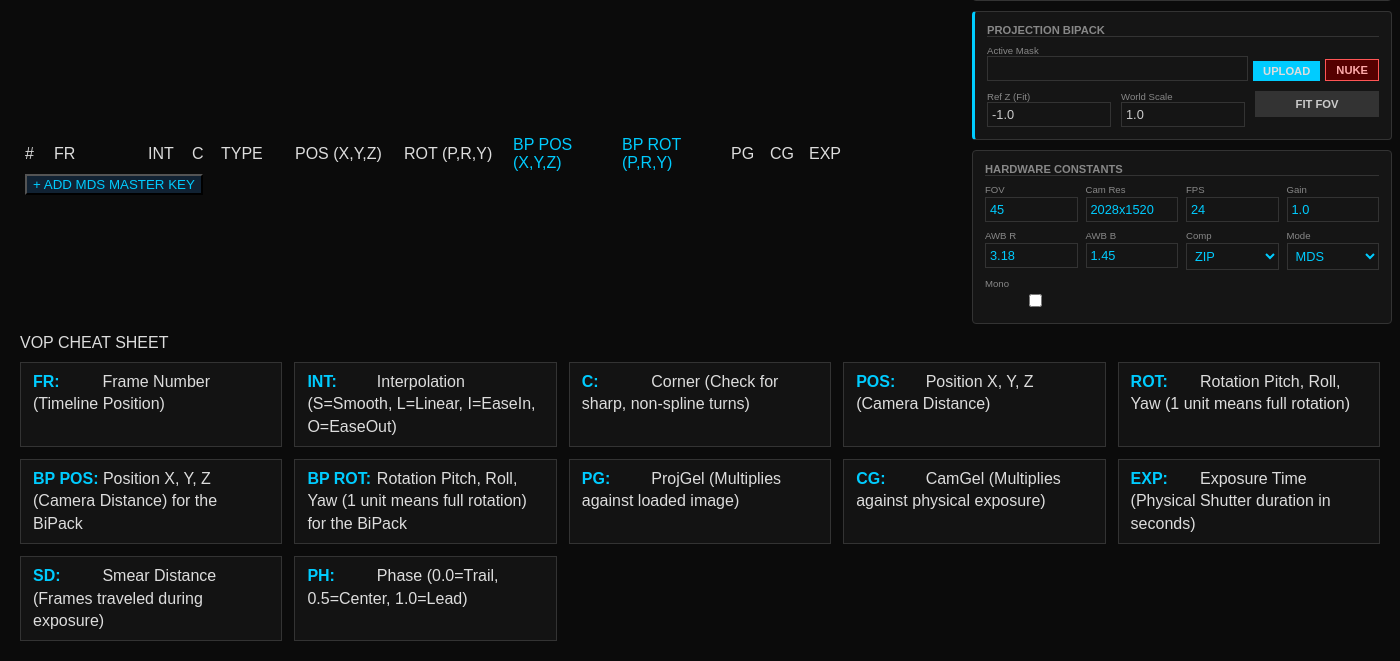
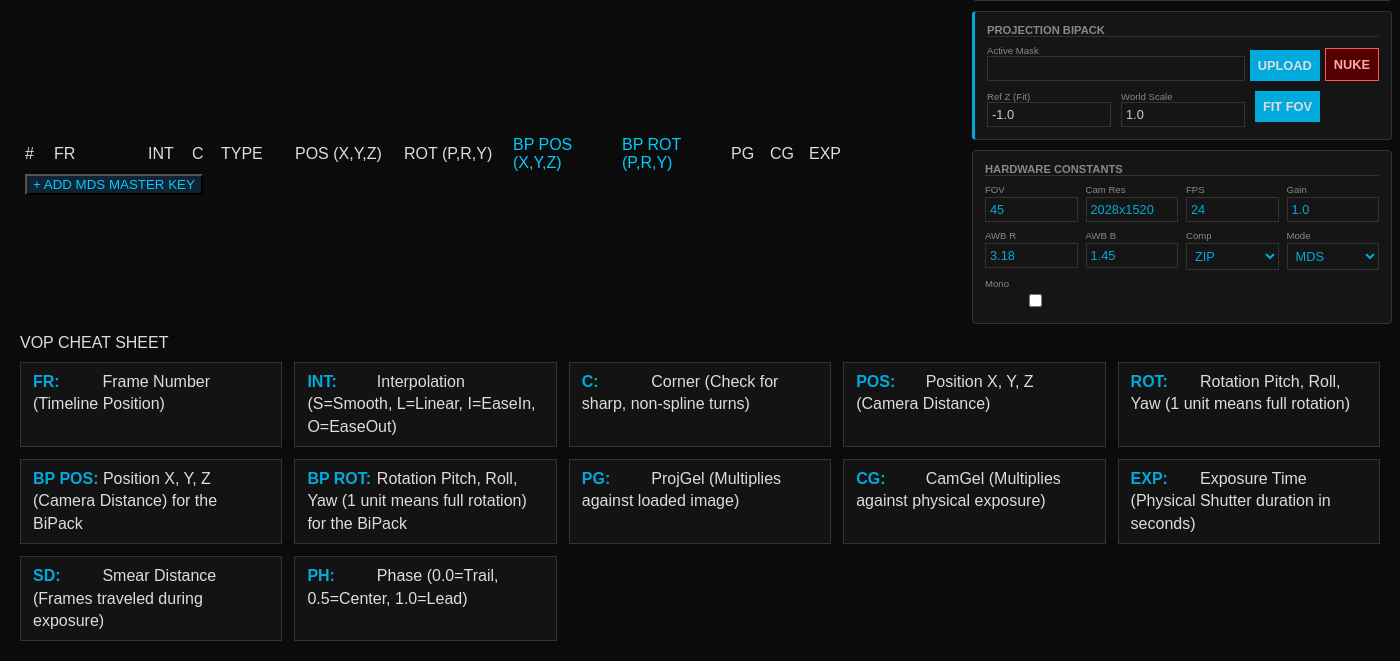
Before and after one commit to jmalmsten/VOP-MIRROR, a Flask app: page / in a window 1400 px wide. Shown: the part 525-1186 px from the top of the page. Run offline with Flask 3, Linux system fonts and the light colour scheme.

Commit message:
cleaned index.html from inline styles

```diff
--- a/static/style.css
+++ b/static/style.css
@@ -9,7 +9,7 @@ Description:        Stylings for the whole GUI
 
     /* >>> Global Brand & Accent Colors <<< */
 
-    --color-accent:         #0cf;   /* Used for text, borders, buttons, and BiPack Highlights */
+    --color-accent:         #0ad;   /* Used for text, borders, buttons, and BiPack Highlights */
     --color-danger:         #500;   /* Panic Buttons */
     --color-danger-text:    #f44;   /* Nuke Buttons */
     --color-warning:        #fa0;   /* Nuke confirmation */
@@ -133,27 +133,7 @@ body {
     color:  var(--color-warning);
 }
 
-.preview-area {
-    background:         #1a1a1a;
-    border:             1px solid var(--border-color);
-    min-width:          300px;
-    max-width:          70vh;
-    min-height:         200px;
-    max-height:         50vh;
-    display:            flex;
-    align-items:        center;
-    justify-content:    center;
-    overflow:           hidden;
-    grid-column:        1;
-    grid-row:           3;
-    justify-self:       center;
-    align-self:         start;
-}
-#probe_img {
-    max-width:      100%;
-    max-height:     100%;
-    object-fit:     contain;
-}
+/* ################ PROBE / PREVIEW / EXECUTE ################### */
 
 .group-box {
     background:     #151515;
@@ -161,6 +141,10 @@ body {
     border-radius:  var(--radius-standard);
     padding:        12px;
     margin-bottom:  10px;
+}
+
+.group-box.bipack {
+    border-left: 3px solid var(--color-accent);
 }
 
 .group-title {
@@ -220,6 +204,67 @@ body {
     box-sizing:     border-box;
 }
 
+.preview-area {
+    background:         #1a1a1a;
+    border:             1px solid var(--border-color);
+    min-width:          300px;
+    max-width:          70vh;
+    min-height:         200px;
+    max-height:         50vh;
+    display:            flex;
+    align-items:        center;
+    justify-content:    center;
+    overflow:           hidden;
+    grid-column:        1;
+    grid-row:           3;
+    justify-self:       center;
+    align-self:         start;
+}
+
+#probe_img {
+    max-width:      100%;
+    max-height:     100%;
+    object-fit:     contain;
+}
+
+.action-btn {
+    background:         var(--color-accent);
+    color:              var(--color-input);
+    border:             none;
+    padding:            8px;
+    border-radius:      var(--radius-small);
+    cursor:             pointer;
+    font-weight:        bold;
+    text-transform:     uppercase;
+    font-size:          0.8em;
+    width:              100%;
+}
+
+.action-btn.cam_preview {
+    background:     #333;
+    color:          #ccc;
+}
+
+.action-btn.danger {
+    background:     var(--color-danger);
+    color:          #faa;
+    border:         1px solid #f55;
+}
+
+.action-btn.execute {
+    /*grid-column: 1 / 3; */
+    background: #080; /* Success green, could be a --color-success var */
+    color: #fff;
+}
+
+
+
+.upload-cluster {
+    display: flex;
+    gap: 5px;
+    align-items: flex-end;
+}
+
 .upload-btn {
     background:     #222;
     color:          var(--color-accent);
@@ -228,6 +273,30 @@ body {
     cursor:         pointer;
     font-size:      0.7em;
 }
+
+.mini-btn {
+    background:         var(--color-accent);
+    color:              var(--color-input);
+    border:             none;
+    padding:            8px;
+    border-radius:      var(--radius-small);
+    cursor:             pointer;
+    font-weight:        bold;
+    text-transform:     uppercase;
+    font-size:          0.8em;
+    width:              auto;
+}
+
+.mini-btn.danger {
+    background:     var(--color-danger);
+    color:          #faa;
+    border:         1px solid #f55;
+}
+
+
+
+/* ################ EXPOSURE SHEET ############### */
+
 
 .sheet-row {
     display:        grid;
@@ -274,30 +343,6 @@ body {
     color:          var(--tag-smear-text);
 }
 
-.action-btn {
-    background:         var(--color-accent);
-    color:              var(--color-input);
-    border:             none;
-    padding:            8px;
-    border-radius:      var(--radius-small);
-    cursor:             pointer;
-    font-weight:        bold;
-    text-transform:     uppercase;
-    font-size:          0.8em;
-    width:              100%;
-}
-
-.action-btn.secondary {
-    background:     #333;
-    color:          #ccc;
-}
-
-.action-btn.danger {
-    background:     var(--color-danger);
-    color:          #faa;
-    border:         1px solid #f55;
-}
-
 .controls-area {
     grid-column:    2;
     grid-row:       3 / span 2;
--- a/templates/index.html
+++ b/templates/index.html
@@ -28,41 +28,41 @@
                 </div>
                 <div class="probe-controls" style="margin-top:10px;">
                     <button class="action-btn" onclick="runTask('preview')">Proj Probe</button>
-                    <button class="action-btn secondary" onclick="runTask('cam_preview')">Cam View</button>
-                    <button class="action-btn" onclick="runTask('execute')" style="grid-column: 1/3; background: #080; color:#fff;">Execute Sequence</button>
+                    <button class="action-btn cam_preview" onclick="runTask('cam_preview')">Cam View</button>
+                    <button class="action-btn execute" onclick="runTask('execute')">Execute Sequence</button>
                 </div>
             </div>
 
             <div class="group-box">
                 <div class="group-title">Projection Mag</div>
-                <div class="upload-cluster" style="display:flex; gap: 5px; align-items: flex-end;">
+                <div class="upload-cluster">
                     <div class="c-box" style="flex:1;"><label>Active Image</label><input type="text" id="image" readonly></div>
                     <input type="file" id="file_input" style="display:none;" onchange="uploadFile('file_input', 'image', '/upload_target')">
-                    <button class="action-btn" style="width:auto; padding: 4px 10px; font-size: 0.7em;" onclick="document.getElementById('file_input').click()">UPLOAD</button>
-                    <button class="action-btn danger" style="width:auto; padding: 4px 10px; font-size: 0.7em;" onclick="nukeProjMag()">NUKE</button>
+                    <button class="mini-btn" onclick="document.getElementById('file_input').click()">UPLOAD</button>
+                    <button class="mini-btn danger" onclick="nukeProjMag()">NUKE</button>
                 </div>
                 <div class="input-row" style="margin-top: 10px;">
                     <div class="c-box"><label>Ref Z (Fit)</label><input type="number" step="0.1" id="fit_z" value="-1.0"></div>
                     <div class="c-box"><label>World Scale</label><input type="number" step="0.0001" id="coord_scale" value="1.0"></div>
                     <div class="c-box" style="justify-content: flex-end;">
-                        <button class="action-btn secondary" style="height: 26px; padding: 0; font-size: 0.7em;" onclick="calcFitScale('coord_scale', 'fit_z', 'proj')">FIT FOV</button>
+                        <button class="mini-btn" onclick="calcFitScale('coord_scale', 'fit_z', 'proj')">FIT FOV</button>
                     </div>
                 </div>
             </div>
 
-            <div class="group-box" style="border-left: 3px solid #0cf;">
+            <div class="group-box bipack">
                 <div class="group-title">Projection BiPack</div>
                 <div class="upload-cluster" style="display:flex; gap: 5px; align-items: flex-end;">
                     <div class="c-box" style="flex:1;"><label>Active Mask</label><input type="text" id="bipack_image" readonly></div>
                     <input type="file" id="bp_file_input" style="display:none;" onchange="uploadFile('bp_file_input', 'bipack_image', '/upload_proj_bipack')">
-                    <button class="action-btn" style="width:auto; padding: 4px 10px; font-size: 0.7em;" onclick="document.getElementById('bp_file_input').click()">UPLOAD</button>
-                    <button class="action-btn danger" style="width:auto; padding: 4px 10px; font-size: 0.7em;" onclick="nukeProjBiPack()">NUKE</button>
+                    <button class="mini-btn" onclick="document.getElementById('bp_file_input').click()">UPLOAD</button>
+                    <button class="mini-btn danger" onclick="nukeProjBiPack()">NUKE</button>
                 </div>
                 <div class="input-row" style="margin-top: 10px;">
                     <div class="c-box"><label>Ref Z (Fit)</label><input type="number" step="0.1" id="bipack_fit_z" value="-1.0"></div>
                     <div class="c-box"><label>World Scale</label><input type="number" step="0.0001" id="bipack_coord_scale" value="1.0"></div>
                     <div class="c-box" style="justify-content: flex-end;">
-                        <button class="action-btn secondary" style="height: 26px; padding: 0; font-size: 0.7em;" onclick="calcFitScale('bipack_coord_scale', 'bipack_fit_z', 'bipack')">FIT FOV</button>
+                        <button class="mini-btn" onclick="calcFitScale('bipack_coord_scale', 'bipack_fit_z', 'bipack')">FIT FOV</button>
                     </div>
                 </div>
             </div>
```
